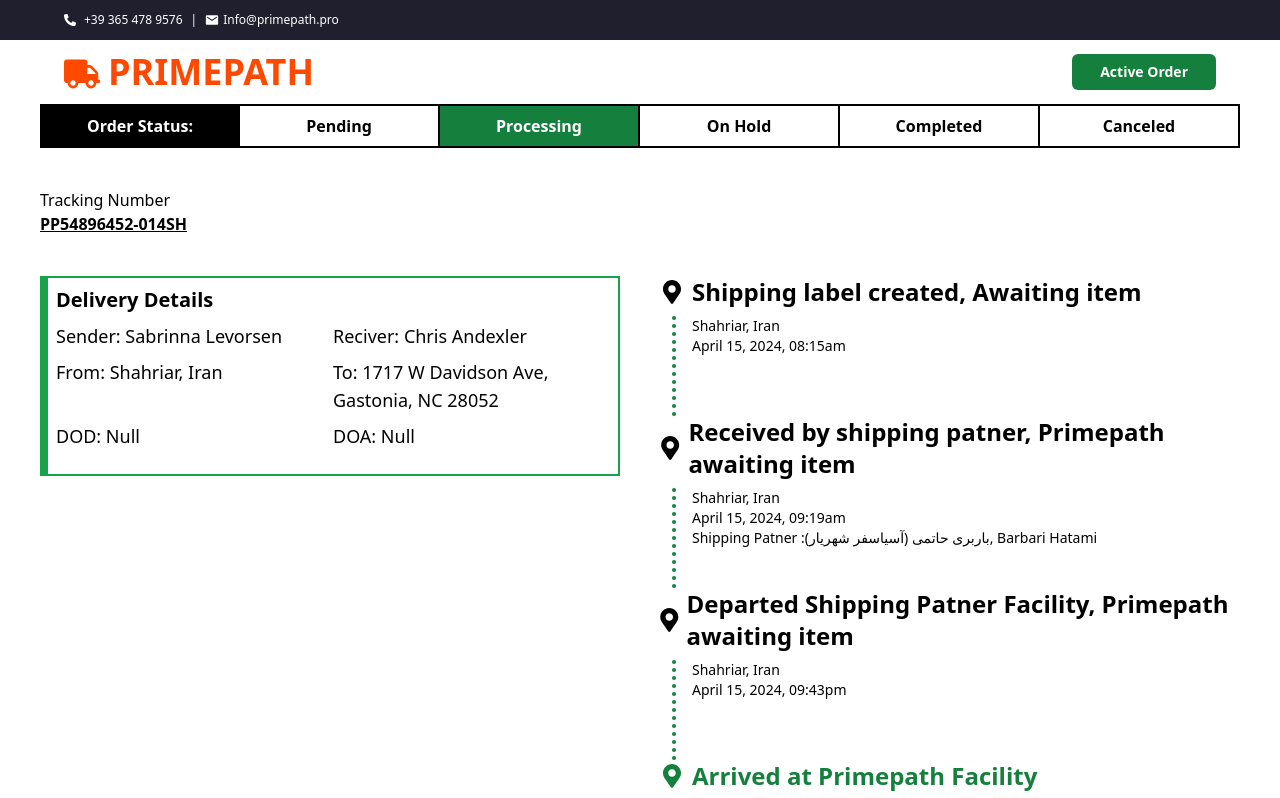
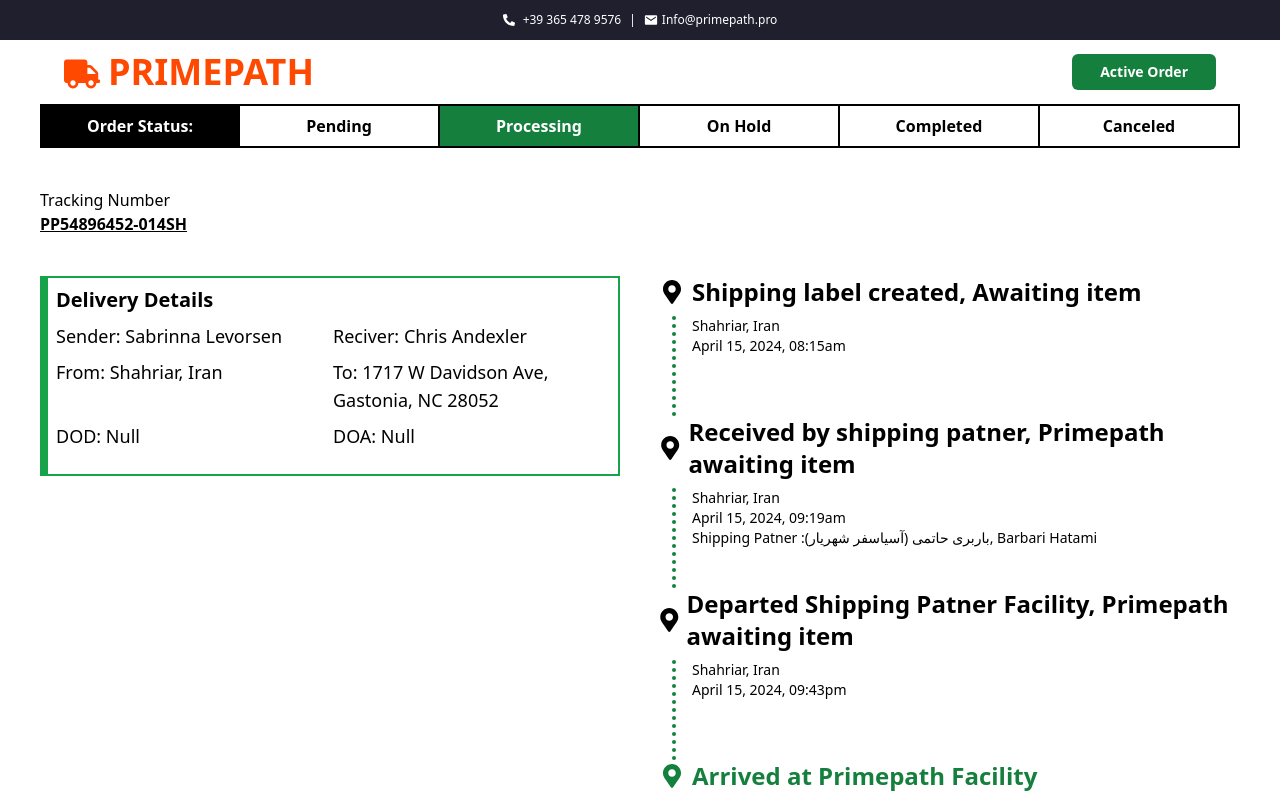
Before and after one commit to Yemezzy/Primepath, a React (Create React App) app: page /500 in a window 1280 px wide. Shown: the top 798 px of the page. Built offline with nearby package versions, Linux system fonts and the light colour scheme.

Commit message:
first commit

```diff
--- a/src/Tracking/Firstitem.js
+++ b/src/Tracking/Firstitem.js
@@ -21,7 +21,7 @@ const Firstitem = () => {
   return (
     <div>
       <nav className="">
-        <section className="flex gap-2 px-16 py-3 bg-[#1F1F2E] text-white text-xs">
+        <section className="flex gap-2 justify-center md:px-16 py-3 bg-[#1F1F2E] text-white text-xs">
           <p className="flex gap-2 items-center">
             <FaPhoneAlt />
             <a href="tel:+39 365 478 9576">+39 365 478 9576</a>
--- a/src/Tracking/Seconditem.js
+++ b/src/Tracking/Seconditem.js
@@ -20,7 +20,7 @@ const Seconditem = () => {
   return (
     <div>
       <nav className="">
-        <section className="flex gap-2 px-16 py-3 bg-[#1F1F2E] text-white text-xs">
+        <section className="flex gap-2 justify-center md:px-16 py-3 bg-[#1F1F2E] text-white text-xs">
           <p className="flex gap-2 items-center">
             <FaPhoneAlt />
             <a href="tel:+39 365 478 9576">+39 365 478 9576</a>
```
